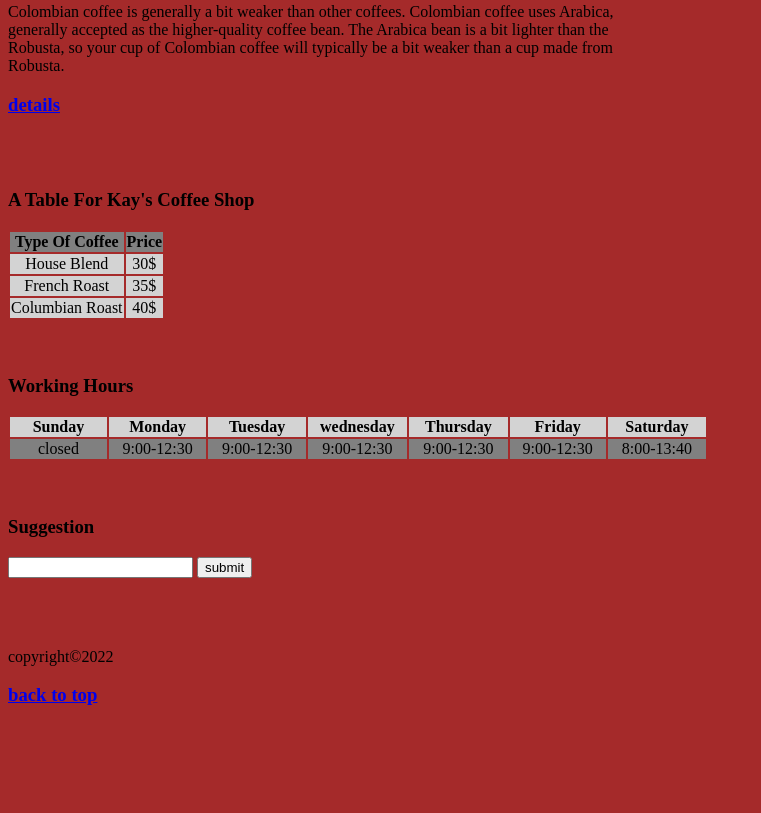
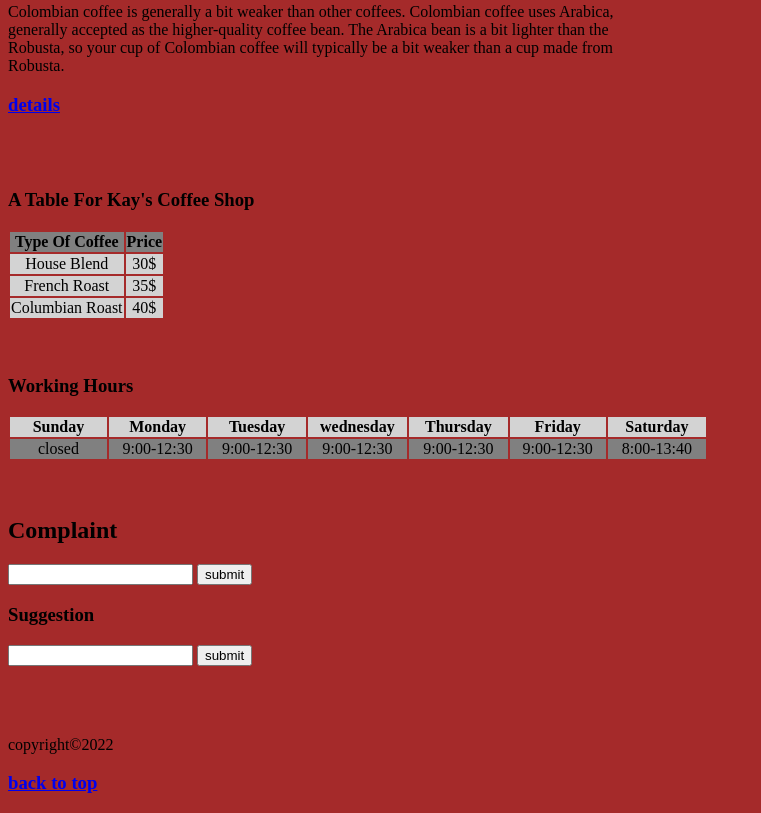
Before and after one commit to kaypoo93/my-first-proect, a plain HTML site: page coffee/index.html in a window 1280 px wide. Shown: the part 1889-2702 px from the top of the page, without its empty margins (0-761 px from the left). Before the commit the page ends 2614 px from the top, so only its background shows below. Drawn offline with Linux system fonts and the light colour scheme.

Commit message:
quick update
added  complaint bar for customers  to  address their views when every they visit kay's coffee shop

```diff
--- a/coffee/index.html
+++ b/coffee/index.html
@@ -88,6 +88,11 @@
  </table>
  <br>
  <br>
+  <h2>Complaint</h2>
+  <form action="method">
+   <input type="text" name="complaint" id="complaint">
+   <button type="submit">submit</button>
+  </form>
  <h3>Suggestion</h3>
 <form action="method"> <input type="text" name="suggestion" id="suggestion"> <button type="submit">submit</button></form>
  <br>
```
